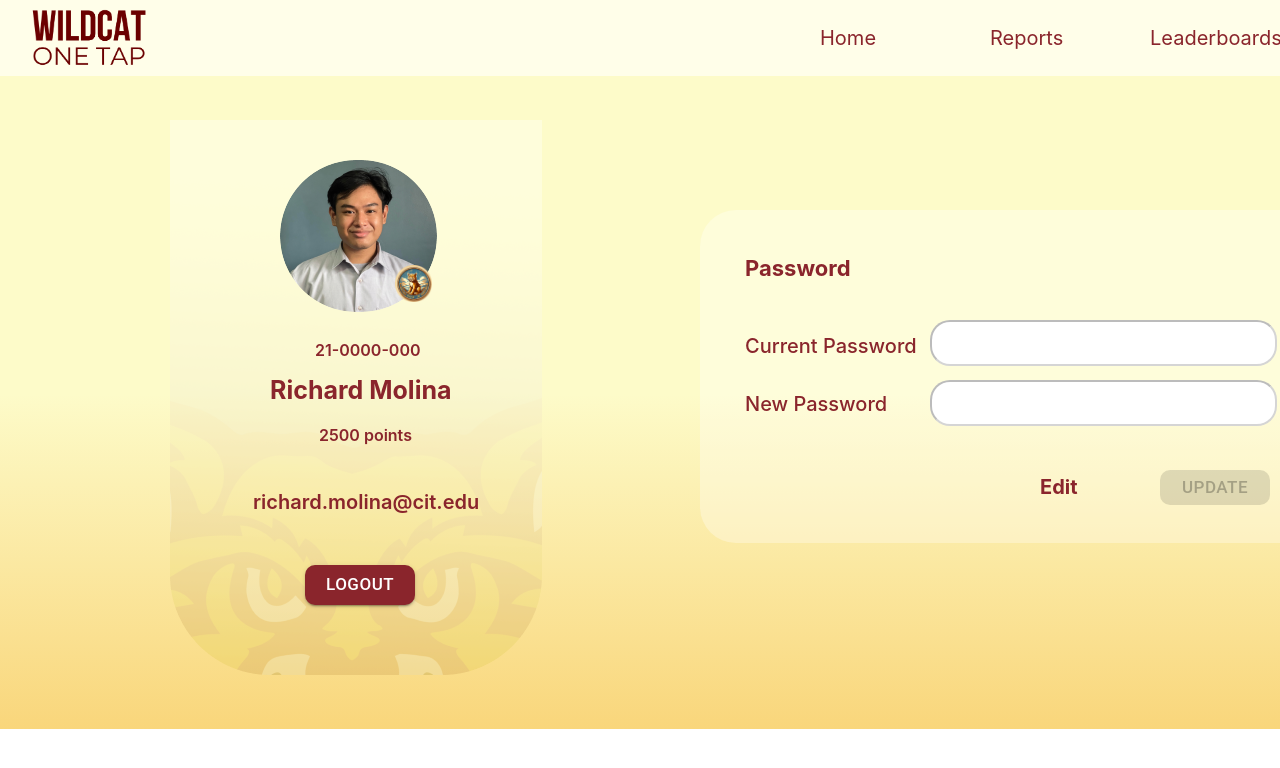
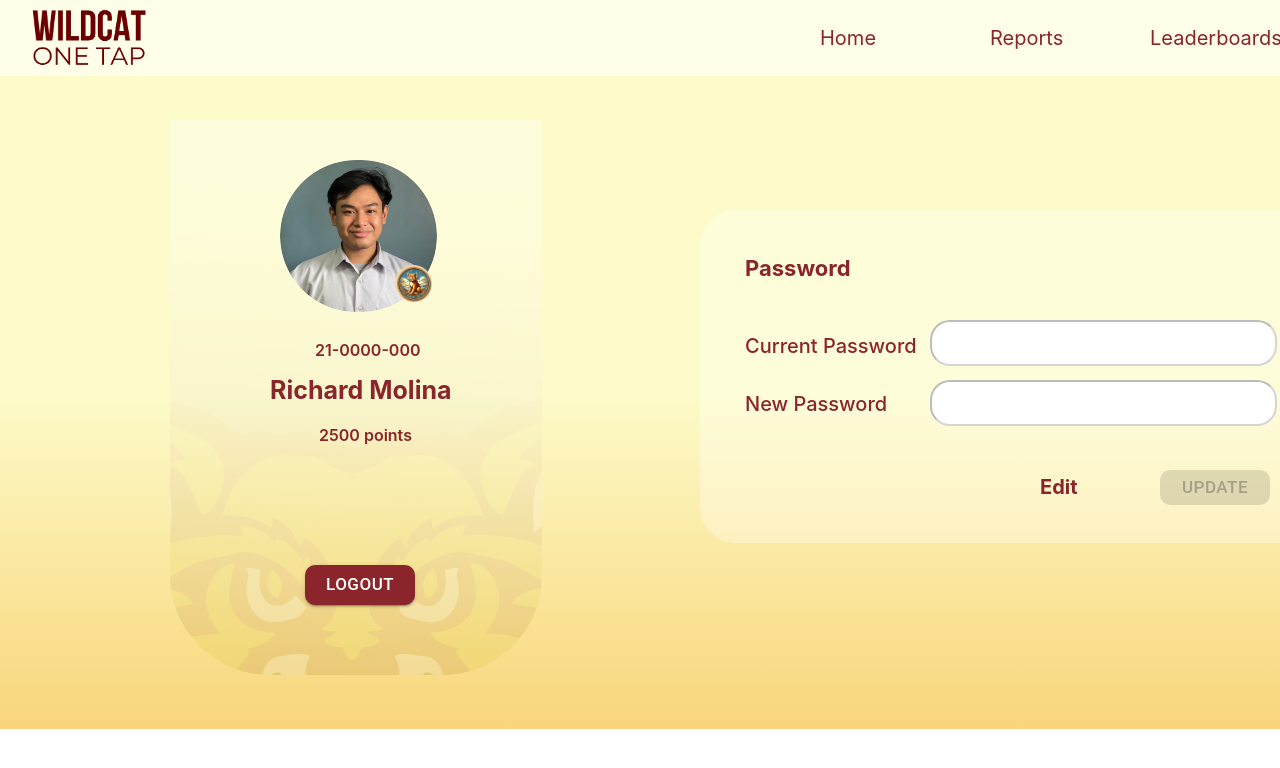
Before and after one commit to dawnmarie-gumagay/THETECHHIVE_FRONTEND, a React (Create React App) app: page /wsprofile in a window 1280 px wide. Shown: the top 768 px of the page. Built offline with nearby package versions, Linux system fonts and the light colour scheme.

Commit message:
Email done
user email will automatically reflect on profile

```diff
--- a/src/working student/WSProfile/WSProfile.css
+++ b/src/working student/WSProfile/WSProfile.css
@@ -64,7 +64,7 @@
   font-weight: 600;
   font-size: 20px;
   top: 490px;
-  left: 253px;
+  left: 300px;
 }
 
 .WSPLogout {
--- a/src/working student/WSProfile/WSProfile.js
+++ b/src/working student/WSProfile/WSProfile.js
@@ -1,5 +1,5 @@
 import React, { useState, useCallback } from "react";
-import { useNavigate } from "react-router-dom";
+import { useNavigate, useLocation } from "react-router-dom";
 import Button from '@mui/material/Button';
 import UpdatedPopUp from './UpdatedPopUp';
 import ConfirmLogout from "./ConfirmLogout";
@@ -27,6 +27,10 @@ const WSProfile = ({ className = "" }) => {
   const [error, setError] = useState("");
   const [isErrorPopUpVisible, setIsErrorPopUpVisible] = useState(false);
   const navigate = useNavigate();
+  const location = useLocation();
+
+  const loggedInUser = JSON.parse(localStorage.getItem("loggedInUser")) || null;
+
 
   const openLOGOUTConfirmation = () => {
     setIsConfirmLogoutVisible(true);
@@ -66,7 +70,7 @@ const WSProfile = ({ className = "" }) => {
     } else {
       try {
         // Replace this with the actual user ID
-        const userId = 1;
+        const userId = 3; // Assuming your user object has an 'id' property
         console.log('Sending update request:', { userId, currentPassword, newPassword });
         const response = await fetch(`http://localhost:8080/user/updateUser?userId=${userId}`, {
           method: 'PUT',
@@ -95,7 +99,7 @@ const WSProfile = ({ className = "" }) => {
         setIsErrorPopUpVisible(true);
       }
     }
-  }, [currentPassword, newPassword]);
+  }, [currentPassword, newPassword, loggedInUser]);
 
   const closeUpdatedPopUp = useCallback(() => {
     setIsPopUpVisible(false);
@@ -127,7 +131,9 @@ const WSProfile = ({ className = "" }) => {
         <div className="WSID">21-0000-000</div>
         <div className="WSName">Richard Molina</div>
         <div className="WSPoints">2500 points</div>
-        <div className="WSEdu">richard.molina@cit.edu</div>
+        {loggedInUser && (
+        <div className="WSEdu">{loggedInUser.email}</div>
+      )}
 
         <div className="WSPLogout">
           <Button
--- a/src/working student/WSSignUpSignIn/SignIn.js
+++ b/src/working student/WSSignUpSignIn/SignIn.js
@@ -1,4 +1,4 @@
-import React, { useCallback, useState, useEffect } from "react";
+import React, { useState, useCallback, useEffect } from "react";
 import { useNavigate } from "react-router-dom";
 import axios from 'axios';
 import "./SignIn.css";
@@ -29,6 +29,8 @@ const SignIn = () => {
       );
 
       if (user) {
+        // Store logged-in user information (consider using local storage or a state management library)
+        localStorage.setItem("loggedInUser", JSON.stringify(user));
         navigate("/wshomepage", { state: { loggedInUser: user } });
       } else {
         alert("Invalid email or password. Please try again.");
```
